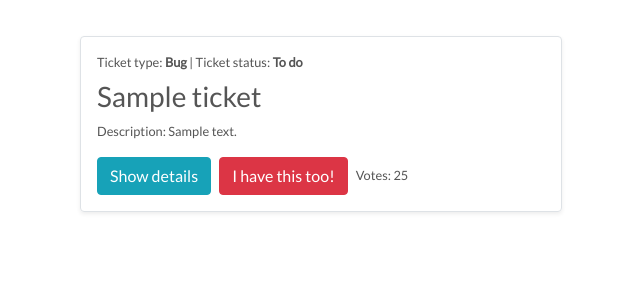
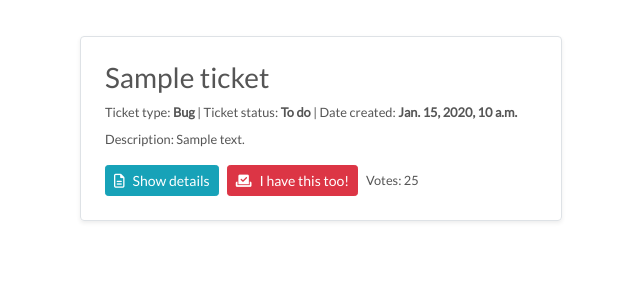
Before and after one commit to r-andy79/issue-tracker-project, a Django app: page / in a window 1280 px wide. Shown: the part 128-428 px from the top of the page, without its empty margins (63-703 px from the left). Run offline with Django 3.2, Linux system fonts and the light colour scheme; tables that the repository leaves empty hold one stand-in row (values such as "Sample post"); some libraries are stand-ins or nearby versions.

Commit message:
Added field in tickets list view

```diff
--- a/templates/tickets/tickets_list.html
+++ b/templates/tickets/tickets_list.html
@@ -15,13 +15,13 @@
         {% if ticket.ticket_type == 'bug' %}
         <div class="col-md-6">
             <div class="row no-gutters border rounded overflow-hiddem flex-md-row mb-4 shadow-sm h-md-250 position-relative">
-                <div class="col p-3 d-flex flex-column position-static">
-                    <p class="small mb-2">Ticket type: <strong>{{ ticket.get_ticket_type_display }}</strong> | Ticket status: <strong>{{ ticket.get_ticket_status_display}}</strong></p>
+                <div class="col p-4 d-flex flex-column position-static">
                     <h3>{{ ticket.title }}</h3>
-                    <p class="small">Description: {{ ticket.description }}</p>
+                    <p class="small mb-2">Ticket type: <strong>{{ ticket.get_ticket_type_display }}</strong> | Ticket status: <strong>{{ ticket.get_ticket_status_display}}</strong> | Date created: <strong>{{ ticket.created_date }}</strong></p>
+                    <p class="small">Description: {{ ticket.description|truncatewords:10 }}</p>
                     <div class="d-flex flex-row align-items-baseline">
-                    <a class="mr-2" href="{% url 'ticket_detail' pk=ticket.pk%}"><button class="btn btn-info">Show details</button></a>
-                    <a class="mr-2" href="#"><button class="btn btn-danger">I have this too!</button></a>
+                    <a class="mr-2" href="{% url 'ticket_detail' pk=ticket.pk%}"><button class="btn btn-sm btn-info"><i class="far fa-file-alt pr-2"></i>Show details</button></a>
+                    <a class="mr-2" href="#"><button class="btn btn-sm btn-danger"><i class="fas fa-vote-yea pr-2"></i>I have this too!</button></a>
                     <p class="small mb-0">Votes: 25</p>
                 </div>
                 </div>
```
